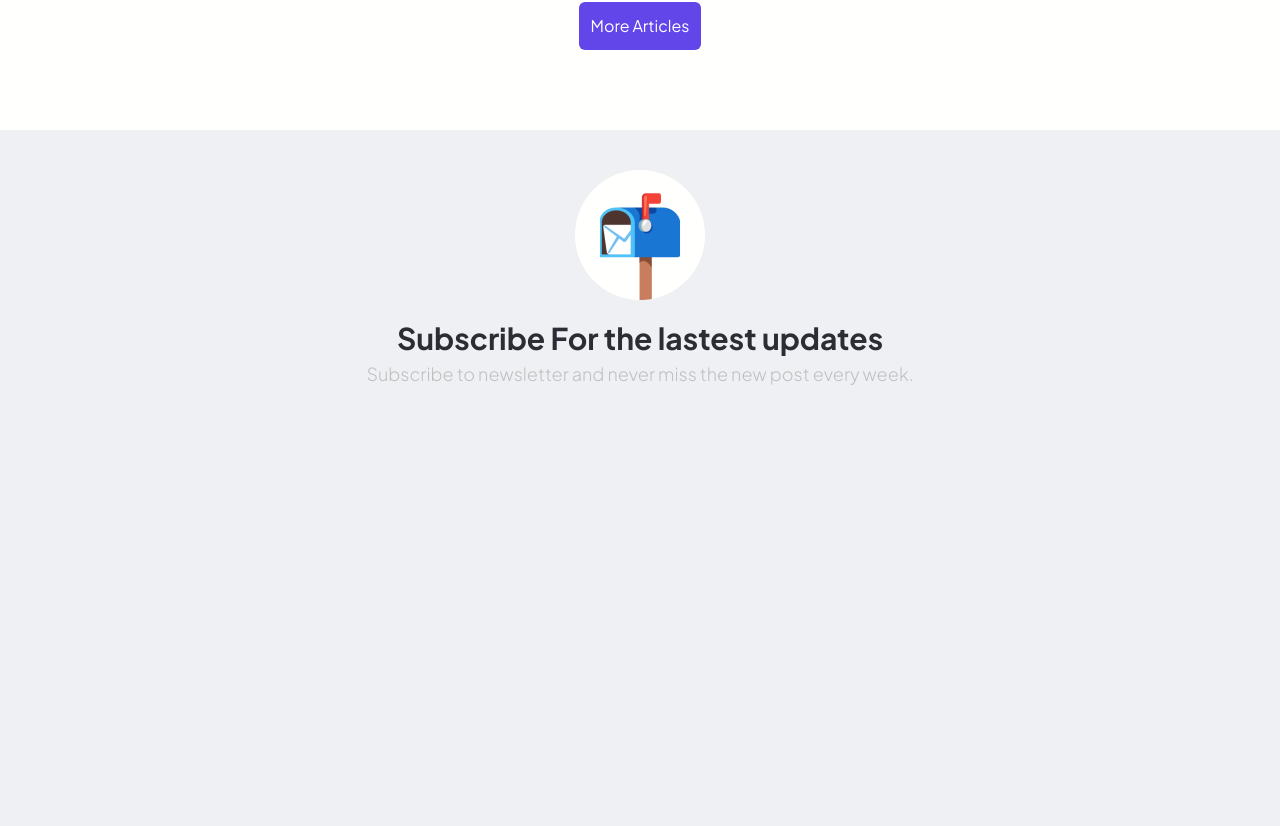
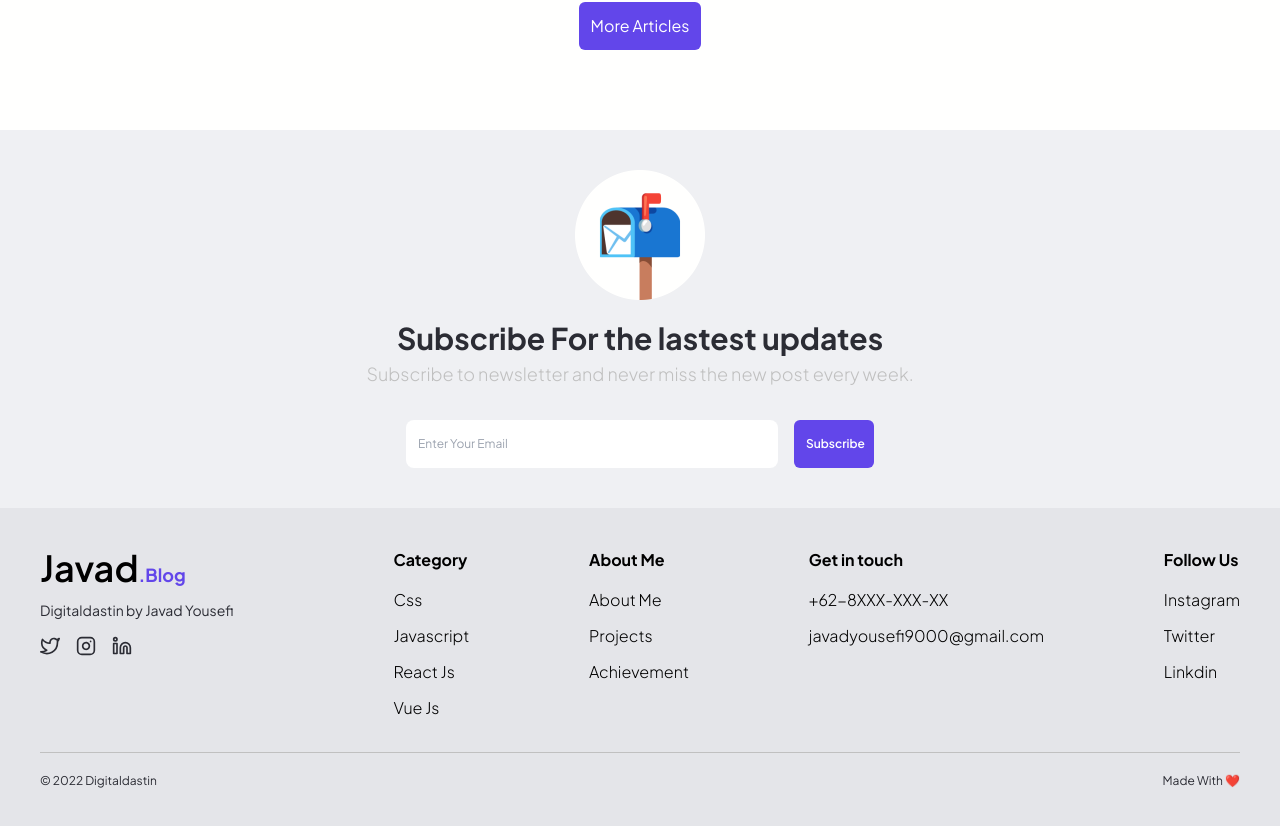
Before and after one commit to javadyousefi1/next-blog, a Next.js app: page / in a window 1280 px wide. Shown: the part 2899-3725 px from the top of the page. Built offline with nearby package versions, Linux system fonts and the light colour scheme.

Commit message:
done landing page

```diff
--- /dev/null
+++ b/src/components/layout/Footer.tsx
@@ -0,0 +1,169 @@
+const Footer = () => {
+  return (
+    <footer className="bg-ligth-gray2  w-full p-10">
+      <div className="container max-w-7xl">
+        <div className="flex justify-between gap-x-40 flex-col md:flex-row">
+          {/* main detail */}
+          <div className="mb-10">
+            {/* logo */}
+            <div className="flex-1">
+              <span className="font-semibold text-xl md:text-4xl">Javad</span>
+              <span className="font-bold text-blue md:text-[18px] text-sm">
+                .Blog
+              </span>
+            </div>
+            <p className="text-black text-sm mt-3">
+              Digitaldastin by Javad Yousefi{" "}
+            </p>
+            {/* social icon */}
+            <div className="flex justify-start gap-x-4 mt-4">
+              <svg
+                width="20"
+                height="20"
+                viewBox="0 0 24 20"
+                fill="none"
+                xmlns="http://www.w3.org/2000/svg"
+              >
+                <path
+                  d="M23 1.03813C22.0424 1.71361 20.9821 2.23024 19.86 2.56813C19.2577 1.87564 18.4573 1.38482 17.567 1.16206C16.6767 0.939292 15.7395 0.995328 14.8821 1.32259C14.0247 1.64984 13.2884 2.23253 12.773 2.99185C12.2575 3.75116 11.9877 4.65047 12 5.56813V6.56813C10.2426 6.6137 8.50127 6.22394 6.93101 5.43358C5.36074 4.64321 4.01032 3.47677 3 2.03813C3 2.03813 -1 11.0381 8 15.0381C5.94053 16.4361 3.48716 17.1371 1 17.0381C10 22.0381 21 17.0381 21 5.53813C20.9991 5.25959 20.9723 4.98173 20.92 4.70813C21.9406 3.70163 22.6608 2.43084 23 1.03813V1.03813Z"
+                  stroke="#2B2C34"
+                  stroke-width="2"
+                  stroke-linecap="round"
+                  stroke-linejoin="round"
+                />
+              </svg>
+              <svg
+                width="20"
+                height="20"
+                viewBox="0 0 24 24"
+                fill="none"
+                xmlns="http://www.w3.org/2000/svg"
+              >
+                <path
+                  d="M17 2H7C4.23858 2 2 4.23858 2 7V17C2 19.7614 4.23858 22 7 22H17C19.7614 22 22 19.7614 22 17V7C22 4.23858 19.7614 2 17 2Z"
+                  stroke="#2B2C34"
+                  stroke-width="2"
+                  stroke-linecap="round"
+                  stroke-linejoin="round"
+                />
+                <path
+                  d="M16 11.3701C16.1234 12.2023 15.9812 13.0523 15.5937 13.7991C15.2062 14.5459 14.5931 15.1515 13.8416 15.5297C13.0901 15.908 12.2384 16.0397 11.4077 15.906C10.5771 15.7723 9.80971 15.3801 9.21479 14.7852C8.61987 14.1903 8.22768 13.4229 8.09402 12.5923C7.96035 11.7616 8.09202 10.91 8.47028 10.1584C8.84854 9.40691 9.45414 8.7938 10.2009 8.4063C10.9477 8.0188 11.7977 7.87665 12.63 8.00006C13.4789 8.12594 14.2648 8.52152 14.8716 9.12836C15.4785 9.73521 15.8741 10.5211 16 11.3701Z"
+                  stroke="#2B2C34"
+                  stroke-width="2"
+                  stroke-linecap="round"
+                  stroke-linejoin="round"
+                />
+                <path
+                  d="M17.5 6.5H17.51"
+                  stroke="#2B2C34"
+                  stroke-width="2"
+                  stroke-linecap="round"
+                  stroke-linejoin="round"
+                />
+              </svg>
+              <svg
+                width="20"
+                height="20"
+                viewBox="0 0 24 24"
+                fill="none"
+                xmlns="http://www.w3.org/2000/svg"
+              >
+                <path
+                  d="M16 8C17.5913 8 19.1174 8.63214 20.2426 9.75736C21.3679 10.8826 22 12.4087 22 14V21H18V14C18 13.4696 17.7893 12.9609 17.4142 12.5858C17.0391 12.2107 16.5304 12 16 12C15.4696 12 14.9609 12.2107 14.5858 12.5858C14.2107 12.9609 14 13.4696 14 14V21H10V14C10 12.4087 10.6321 10.8826 11.7574 9.75736C12.8826 8.63214 14.4087 8 16 8V8Z"
+                  stroke="#2B2C34"
+                  stroke-width="2"
+                  stroke-linecap="round"
+                  stroke-linejoin="round"
+                />
+                <path
+                  d="M6 9H2V21H6V9Z"
+                  stroke="#2B2C34"
+                  stroke-width="2"
+                  stroke-linecap="round"
+                  stroke-linejoin="round"
+                />
+                <path
+                  d="M4 6C5.10457 6 6 5.10457 6 4C6 2.89543 5.10457 2 4 2C2.89543 2 2 2.89543 2 4C2 5.10457 2.89543 6 4 6Z"
+                  stroke="#2B2C34"
+                  stroke-width="2"
+                  stroke-linecap="round"
+                  stroke-linejoin="round"
+                />
+              </svg>
+            </div>
+          </div>
+
+          <div className=" flex-1 flex justify-between flex-col gap-y-4 md:flex-row">
+            {/* category */}
+            <div>
+              <p className="font-bold mb-4">Category</p>
+              <ul>
+                <li className="font-light mb-3 hover:text-blue transition-all ease-in-out duration-150 cursor-pointer">
+                  Css
+                </li>
+                <li className="font-light mb-3 hover:text-blue transition-all ease-in-out duration-150 cursor-pointer">
+                  Javascript
+                </li>
+                <li className="font-light mb-3 hover:text-blue transition-all ease-in-out duration-150 cursor-pointer">
+                  React Js
+                </li>
+                <li className="font-light mb-3 hover:text-blue transition-all ease-in-out duration-150 cursor-pointer">
+                  Vue Js
+                </li>
+              </ul>
+            </div>
+            {/* About Me */}
+            <div>
+              <p className="font-bold mb-4">About Me</p>
+              <ul>
+                <li className="font-light mb-3 hover:text-blue transition-all ease-in-out duration-150 cursor-pointer">
+                  About Me
+                </li>
+                <li className="font-light mb-3 hover:text-blue transition-all ease-in-out duration-150 cursor-pointer">
+                  Projects
+                </li>
+                <li className="font-light mb-3 hover:text-blue transition-all ease-in-out duration-150 cursor-pointer">
+                  Achievement
+                </li>
+              </ul>
+            </div>
+            {/* Get in touch */}
+            <div>
+              <p className="font-bold mb-4">Get in touch</p>
+              <ul>
+                <li className="font-light mb-3 hover:text-blue transition-all ease-in-out duration-150 cursor-pointer">
+                  +62-8XXX-XXX-XX
+                </li>
+                <li className="font-light mb-3 hover:text-blue transition-all ease-in-out duration-150 cursor-pointer">
+                  javadyousefi9000@gmail.com
+                </li>
+              </ul>
+            </div>
+            {/* Follow Us */}
+            <div>
+              <p className="font-bold mb-4">Follow Us</p>
+              <ul>
+                <li className="font-light mb-3 hover:text-blue transition-all ease-in-out duration-150 cursor-pointer">
+                  Instagram
+                </li>
+                <li className="font-light mb-3 hover:text-blue transition-all ease-in-out duration-150 cursor-pointer">
+                  Twitter{" "}
+                </li>
+                <li className="font-light mb-3 hover:text-blue transition-all ease-in-out duration-150 cursor-pointer">
+                  Linkdin
+                </li>
+              </ul>
+            </div>
+          </div>
+        </div>
+        <div className="w-full h-[1px] bg-gray my-5"></div>
+        <div className="flex justify-between">
+          <p className="text-xs text-black">© 2022 Digitaldastin</p>
+          <p className="text-xs text-black">Made With ❤️</p>
+        </div>
+      </div>
+    </footer>
+  );
+};
+
+export default Footer;
--- a/src/components/layout/Layout.tsx
+++ b/src/components/layout/Layout.tsx
@@ -1,10 +1,12 @@
 import Header from "@/components/layout/Header";
+import Footer from "@/components/layout/Footer";
 
 const Layout: React.FC<{ children: React.ReactNode }> = ({ children }) => {
   return (
     <div className="md:mt-[71px] mt-[38px]">
       <Header />
       {children}
+      <Footer />
     </div>
   );
 };
--- a/src/pages/index.tsx
+++ b/src/pages/index.tsx
@@ -290,21 +290,36 @@ export default function Home() {
         </div>
       </article>
       {/* email */}
-
       <section>
-        <div className="flex flex-col justify-center items-center py-10 px-4 ">
+        <div className="flex flex-col justify-center items-center py-10 px-4 bg-ligth-gray1">
           {/* icon */}
           <Image
             src={email}
             alt="Picture of the author"
             className="w-[130px]"
           />
-          <h1 className="text-3xl font-bold text-black whitespace-nowrap mt-5">Subscribe For the lastest updates</h1>
-          <p className="text-lg font-light mt-1 text-gray whitespace-nowrap">Subscribe to newsletter and never miss the new post every week.</p>
+          <h1 className="md:text-3xl font-bold text-black whitespace-nowrap mt-5">
+            Subscribe For the lastest updates
+          </h1>
+          <p className="md:text-lg font-light mt-1 text-gray md:whitespace-nowrap text-center">
+            Subscribe to newsletter and never miss the new post every week.
+          </p>
+          <div className="flex  md:gap-x-4 gap-x-2 w-full max-w-[500px] mt-8 px-4">
+            <Input
+              className=""
+              type="text"
+              name="email"
+              onChange={() => {}}
+              value={""}
+              placeHolder="Enter Your Email"
+            />
+            <Button className="!w-[80px] font-semibold text-xs md:text-md">
+              Subscribe
+            </Button>
+          </div>
         </div>
       </section>
 
-      <div className="h-[3000px]"> </div>
     </main>
   );
 }
--- a/tailwind.config.ts
+++ b/tailwind.config.ts
@@ -17,8 +17,8 @@ const config: Config = {
         "black": "var(--color-black)",
         "dark-gray": "var(--color-dark-gray)",
         "gray": "var(--color-gray)",
-        "ligth-gray1": "var(--color-ligth-gray1)",
-        "ligth-gray2": "var(--color-ligth-gray2)",
+        "ligth-gray1": "var(--color-light-gray1)",
+        "ligth-gray2": "var(--color-light-gray2)",
       },
       boxShadow: {
         'custom-shadow': '0 0 10px #e9dddded',
```
